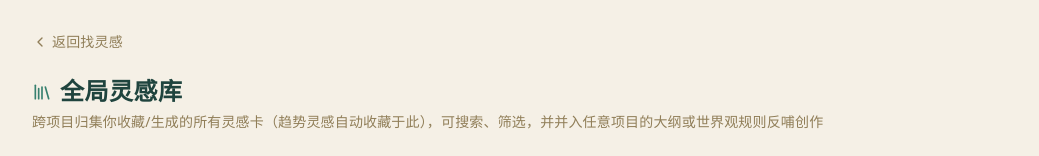
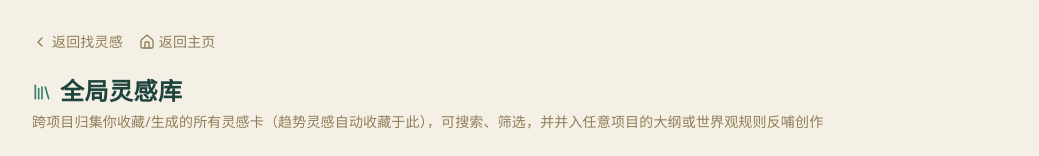
Before and after one commit to w020316/ai-novel-workshop, a Next.js app: page /inspiration/library in a window 1280 px wide. Shown: the top 156 px of the page, without its empty margins (120-1159 px from the left). Built offline with nearby package versions, Linux system fonts and the light colour scheme.

Commit message:
feat(ui): 技能库/灵感库等独立页面补齐返回主页导航

```diff
--- a/src/app/inspiration/library/page.tsx
+++ b/src/app/inspiration/library/page.tsx
@@ -5,6 +5,7 @@ import Link from 'next/link';
 import { ChevronLeft, Library as LibraryIcon, Copy, Check, Plus, Trash2, BookOpen, Settings2 } from 'lucide-react';
 import { listAllInspirationCards, deleteInspirationCard, listProjects } from '@/lib/db/queries';
 import { mergeCardIntoOutline, mergeCardIntoWorldview } from '@/lib/inspiration/merge';
+import { BackHomeLink } from '@/components/back-home';
 import { Button } from '@/components/ui/button';
 import { Label } from '@/components/ui/input';
 import { Card, CardContent, CardHeader, CardTitle, CardDescription } from '@/components/ui/card';
@@ -118,10 +119,13 @@ export default function GlobalLibraryPage() {
 
   return (
     <main className="mx-auto min-h-screen max-w-5xl px-6 py-8">
-      <Link href="/inspiration" className="mb-6 inline-flex items-center text-sm text-stone-500 hover:text-stone-700">
-        <ChevronLeft className="mr-1 h-4 w-4" />
-        返回找灵感
-      </Link>
+      <div className="mb-6 flex items-center gap-4">
+        <Link href="/inspiration" className="inline-flex items-center text-sm text-stone-500 hover:text-stone-700">
+          <ChevronLeft className="mr-1 h-4 w-4" />
+          返回找灵感
+        </Link>
+        <BackHomeLink />
+      </div>
 
       <header className="mb-6">
         <h1 className="flex items-center gap-2 font-serif text-2xl font-bold text-brand-800">
--- a/src/app/skills/page.tsx
+++ b/src/app/skills/page.tsx
@@ -24,6 +24,7 @@ import {
 } from 'lucide-react';
 import { toast } from 'sonner';
 import { cn } from '@/lib/utils';
+import { BackHomeLink } from '@/components/back-home';
 import {
   listSkills,
   ensureSeedSkills,
@@ -314,6 +315,7 @@ export default function SkillsPage() {
 
   return (
     <div className="space-y-6">
+      <BackHomeLink />
       <div className="flex flex-wrap items-center justify-between gap-3">
         <div>
           <h1 className="flex items-center gap-2 font-serif text-xl text-stone-800">
--- /dev/null
+++ b/src/components/back-home.tsx
@@ -0,0 +1,18 @@
+import Link from 'next/link';
+import { Home } from 'lucide-react';
+
+/** 独立页面的「返回主页」链接：统一样式，确保任何页面都能向上跳转回首页 */
+export function BackHomeLink({ className = '' }: { className?: string }) {
+  return (
+    <Link
+      href="/"
+      className={
+        'inline-flex items-center gap-1 text-sm text-stone-500 transition-colors hover:text-brand-700 ' +
+        className
+      }
+    >
+      <Home className="h-4 w-4" />
+      返回主页
+    </Link>
+  );
+}
```
